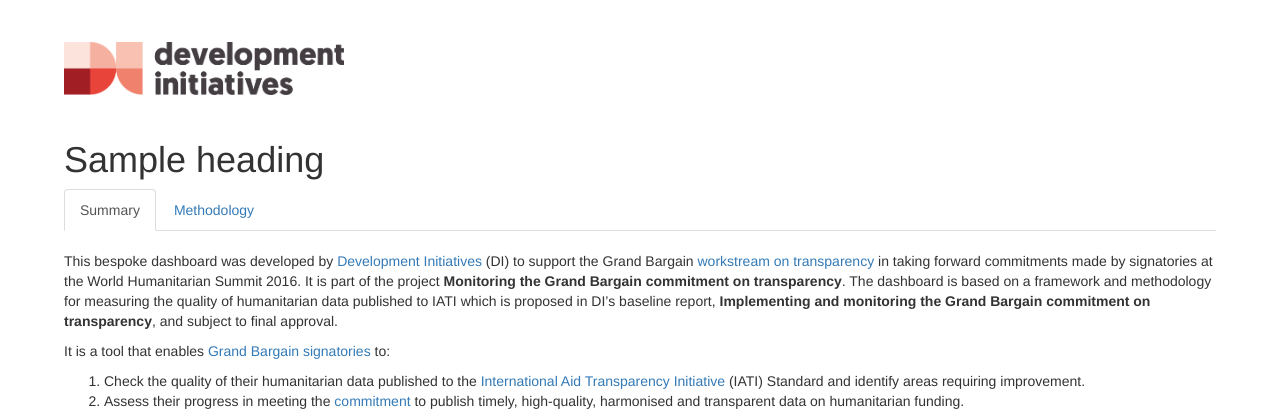
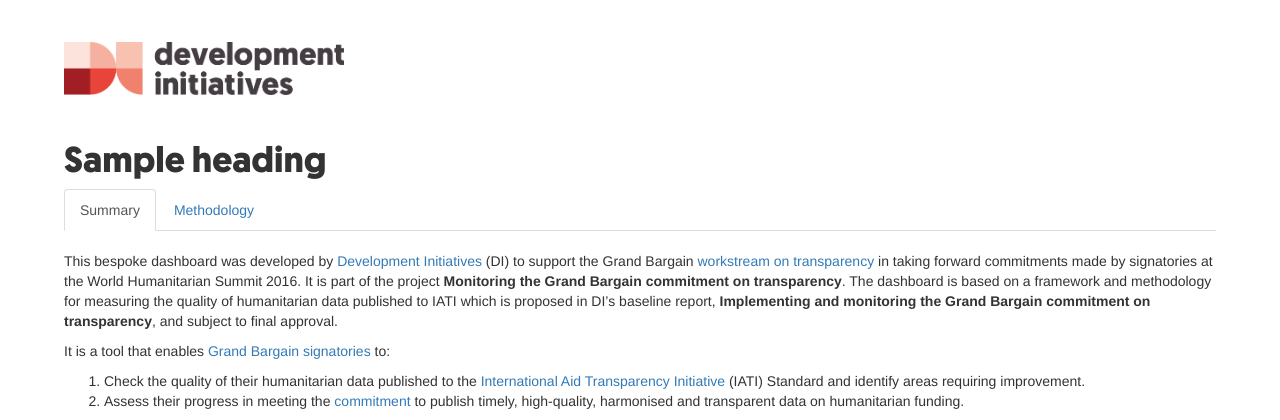
Before and after one commit to devinit/grand-bargain-monitoring, a Flask app: template src/templates/dashboard.html in a window 1280 px wide. Shown: the top 420 px of the page. Run offline with Flask 2, Linux system fonts and the light colour scheme; the template is opened without the code that fills it: most values are stand-ins (such as "Sample title", 1, 10 or a date in 2020); some libraries are stand-ins or nearby versions.

Commit message:
Add DI font as H1
Adds the DI font (Geomanist) as the main heading font. Spacing above
and below made by intrepreting the DI brand book.

```diff
--- a/src/static/css/style.css
+++ b/src/static/css/style.css
@@ -1,3 +1,16 @@
+@font-face {
+    font-family: 'geomanist';
+    src: url(../fonts/geomanist-bold-webfont.eot);
+    src: url(../fonts/geomanist-bold-webfont.eot?#iefix) format('embedded-opentype'),
+         url(../fonts/geomanist-bold-webfont.woff2) format('woff2'),
+         url(../fonts/geomanist-bold-webfont.woff) format('woff'),
+         url(../fonts/geomanist-bold-webfont.ttf) format('truetype'),
+         url(../fonts/geomanist-bold-webfont.svg#geomanistregular) format('svg');
+    font-weight: bold;
+    font-style: normal;
+
+}
+
 body {
 	padding: 3em 5% 5% 5%;
 }
@@ -10,3 +23,8 @@ body {
 	width: 20em;
 	margin-bottom: 1.8em;
 }
+
+h1 {
+	font-family: geomanist, Arial, sans-serif;
+	font-weight: bold;
+}
```
Also changed, not shown: src/static/fonts/geomanist-bold-webfont.ttf (added), src/static/fonts/geomanist-bold-webfont.woff (added), src/static/fonts/geomanist-bold-webfont.woff2 (added), 2 other files.
